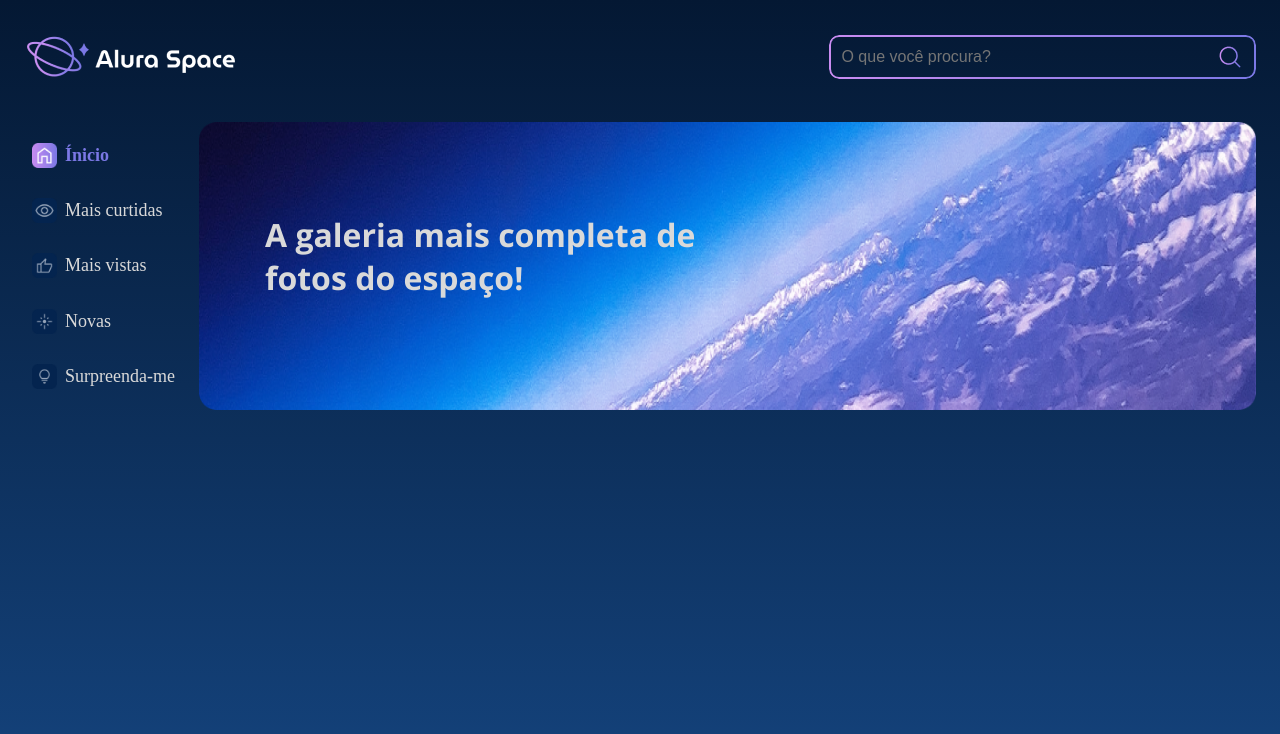
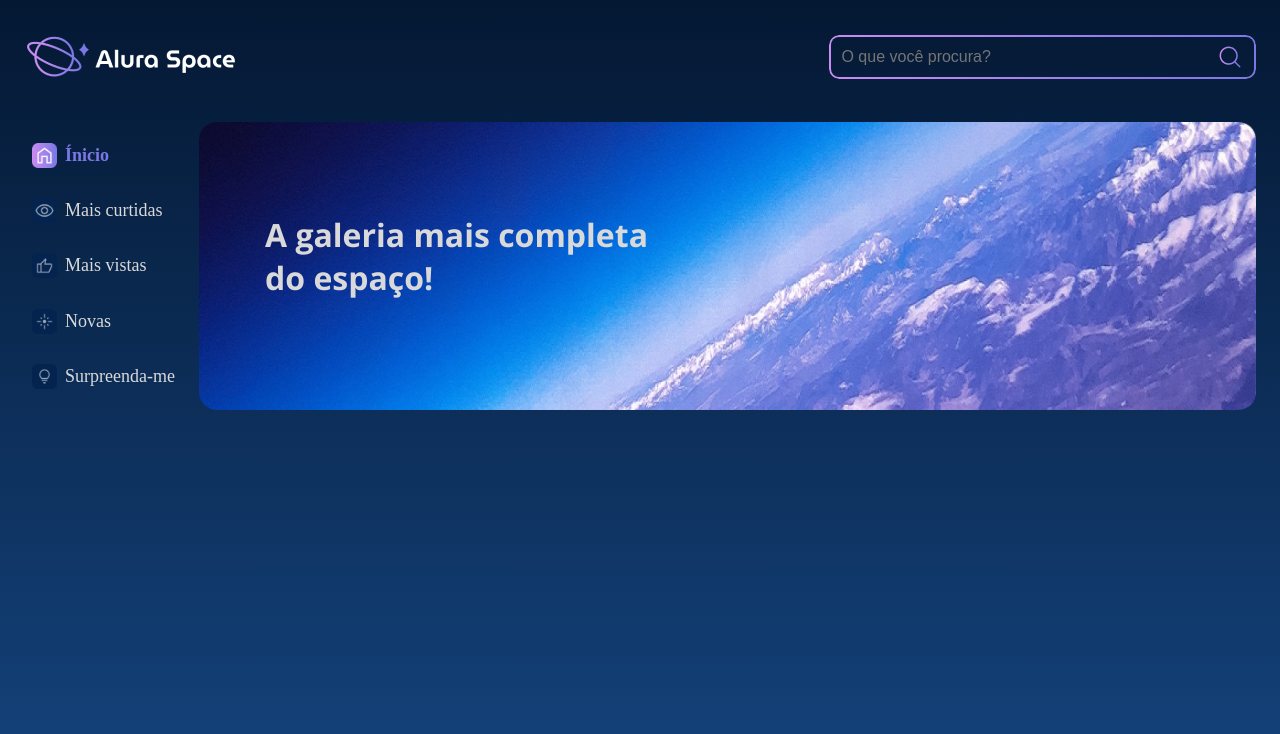
Before and after one commit to TatianePatriota/alura-space, a React (Create React App) app: page / in a window 1280 px wide. Shown: the top 734 px of the page. Built offline with nearby package versions, Linux system fonts and the light colour scheme.

Commit message:
editando titulo e altura

```diff
--- a/src/Components/HomePage/index.jsx
+++ b/src/Components/HomePage/index.jsx
@@ -19,7 +19,7 @@ const StyledTitle = styled.h1`
   z-index: 1;
   color: #d9d9d9;
   font-size: 2rem;
-  width: 435px;
+  width: 395px;
   height: 144px;
   top: 186px;
   left: 265px;
@@ -38,7 +38,7 @@ function HomePage() {
       <StyledMain>
         <StyledContainerMain>
           <Sidebar />
-          <StyledTitle>A galeria mais completa de fotos do espaço!</StyledTitle>
+          <StyledTitle>A galeria mais completa do espaço!</StyledTitle>
           <StyledImage
             src={banner}
             alt="Imagem da Terra vista do espaço"
```
